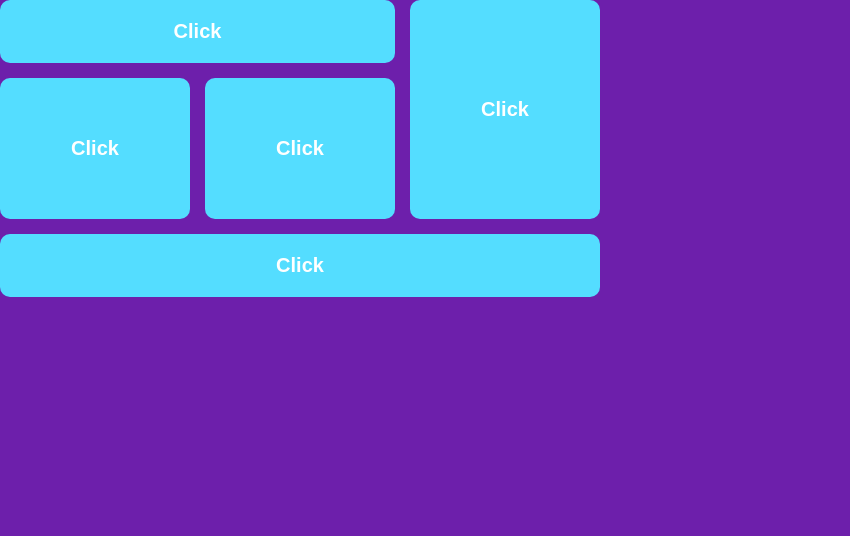
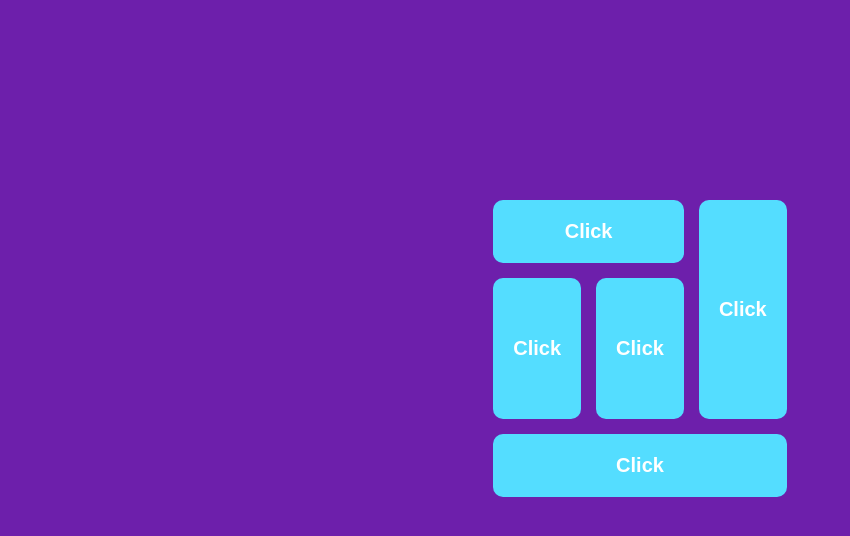
Before and after one commit to andrearobdav/botones-con-js, a plain HTML site: page index.html in a window 1280 px wide. Shown: the whole page, without its empty margins (0-850 px from the left). Drawn offline with Linux system fonts and the light colour scheme.

Commit message:
grid hecho 2

```diff
--- a/styles.css
+++ b/styles.css
@@ -15,13 +15,16 @@ body {
     grid-template-columns: repeat(3, 1fr);
     grid-template-rows: repeat(4, 1fr);
     gap: 15px;
-    width: 50%;
-    max-width: 600px;
+    padding: 200px;
+    margin-left: 20%;
+    margin-right: 20%;
+   align-self: center;
+   justify-self: center;
 
 }
 
 button {
-    padding: 20px ;
+    padding: 20px;
     border-radius: 10px;
     color: white;
     font-weight: bold;
@@ -32,7 +35,7 @@ button {
 }
 
 button:hover {
-    color: white;
+    color: #54ddff;
     background-color: rgb(94, 38, 139);
 }
 
```
